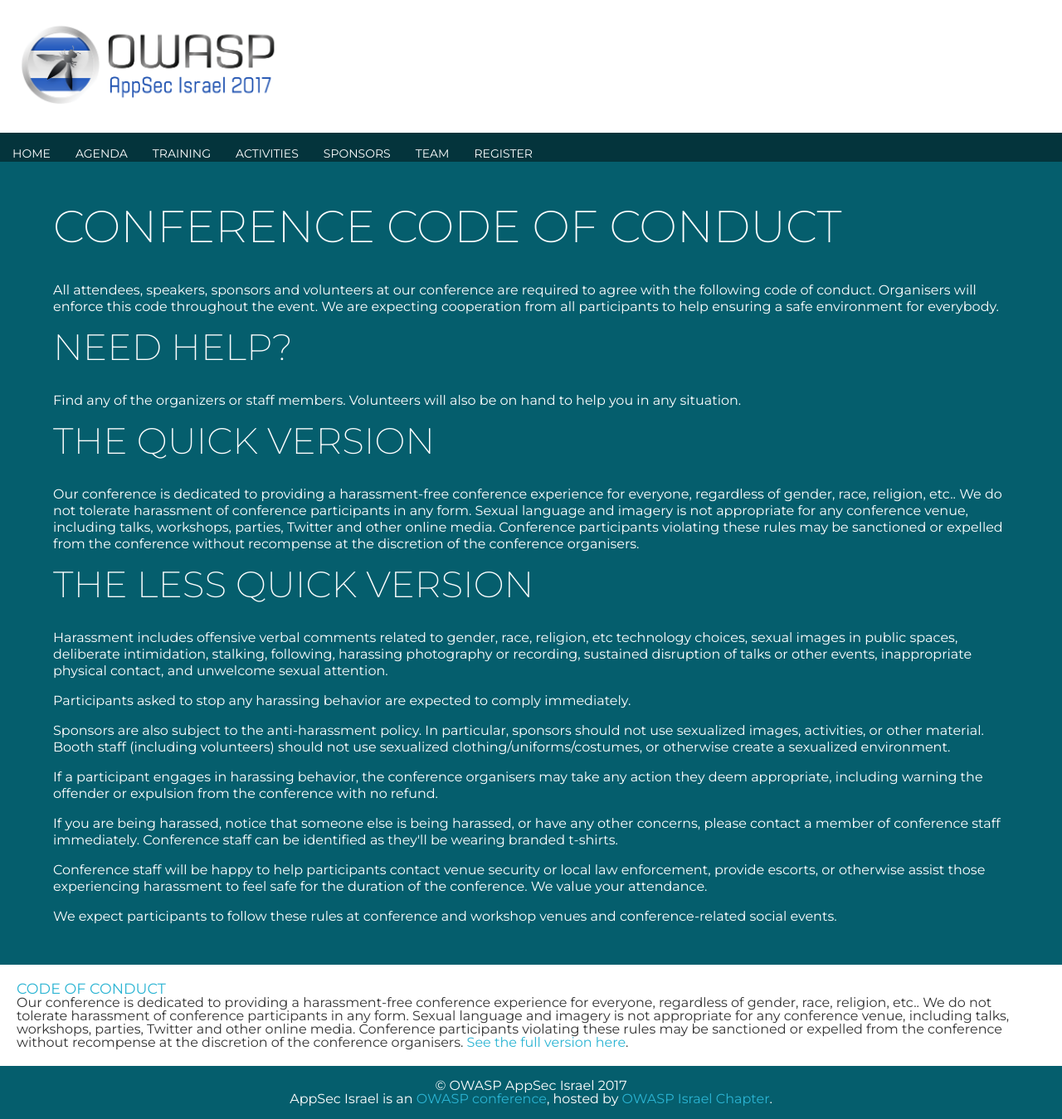
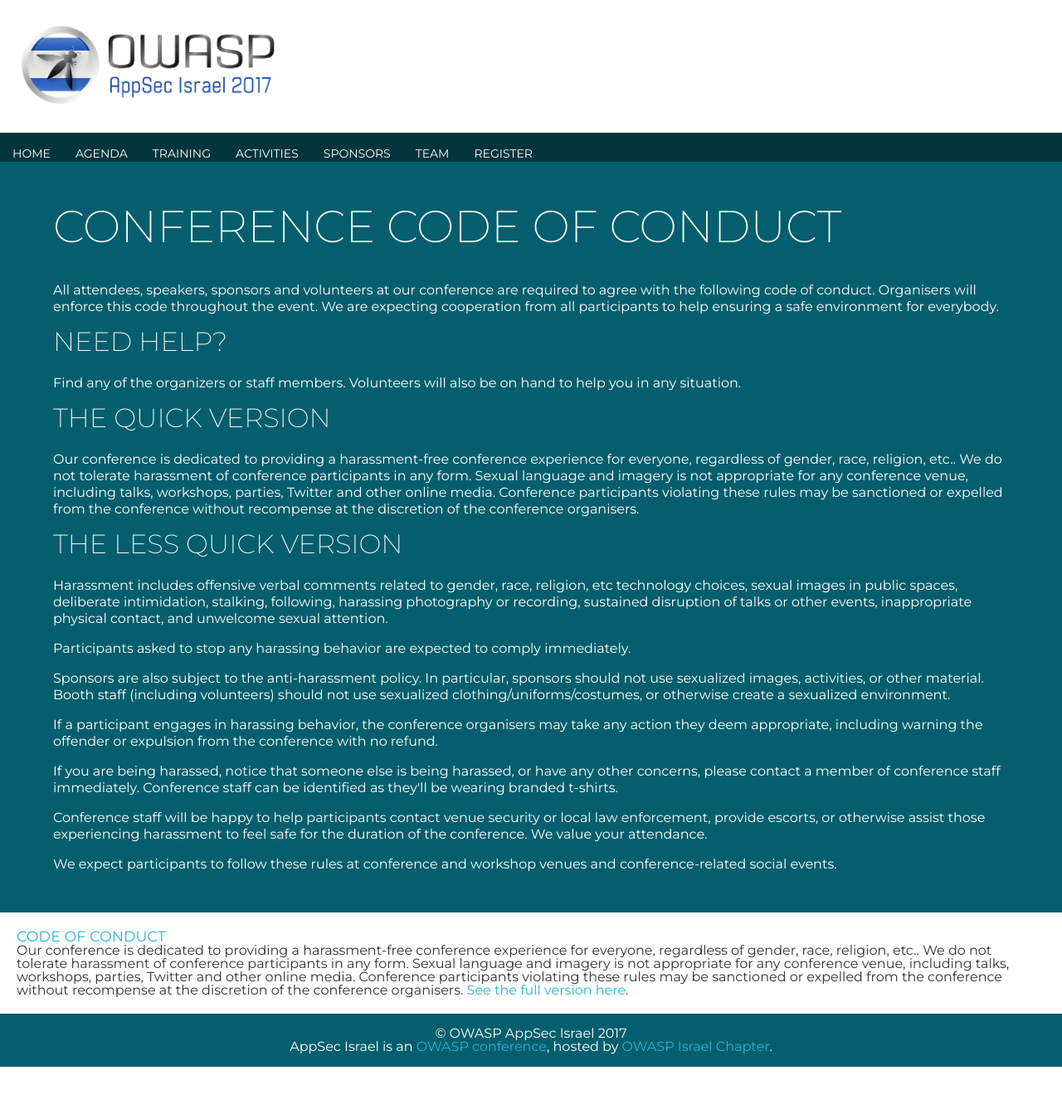
Before and after one commit to OWASP/AppSec-Israel-2017, a Jekyll site: the page built from CoC.md, in a window 1280 px wide. Shown: the whole page at 83% size. Built offline with Jekyll 4.4.1, drawn with Linux system fonts in a browser that asks for light colours; our own code applies the rules of GitHub Pages for plain Markdown files; after the commit the page ends 1286 px from its top, so only the background shows below that.

Commit message:
Update CoC.md

```diff
--- a/CoC.md
+++ b/CoC.md
@@ -5,15 +5,15 @@
 
 All attendees, speakers, sponsors and volunteers at our conference are required to agree with the following code of conduct. Organisers will enforce this code throughout the event. We are expecting cooperation from all participants to help ensuring a safe environment for everybody.
 
-## Need Help?
+### Need Help?
 
 Find any of the organizers or staff members. Volunteers will also be on hand to help you in any situation.
 
-## The Quick Version
+### The Quick Version
 
 Our conference is dedicated to providing a harassment-free conference experience for everyone, regardless of gender, race, religion, etc.. We do not tolerate harassment of conference participants in any form. Sexual language and imagery is not appropriate for any conference venue, including talks, workshops, parties, Twitter and other online media. Conference participants violating these rules may be sanctioned or expelled from the conference *without recompense* at the discretion of the conference organisers.
 
-## The Less Quick Version
+### The Less Quick Version
 
 Harassment includes offensive verbal comments related to gender, race, religion, etc technology choices, sexual images in public spaces, deliberate intimidation, stalking, following, harassing photography or recording, sustained disruption of talks or other events, inappropriate physical contact, and unwelcome sexual attention.
 
```
